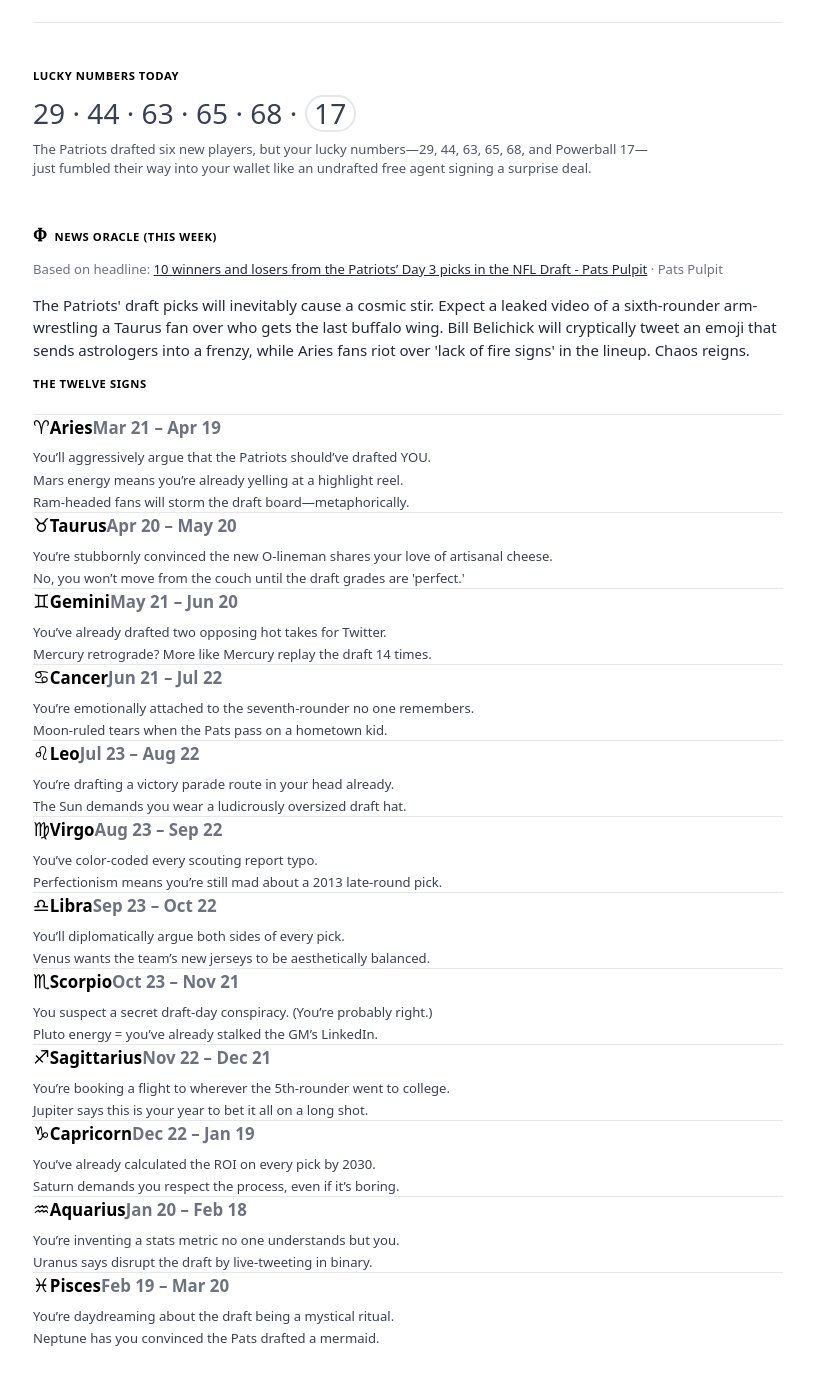
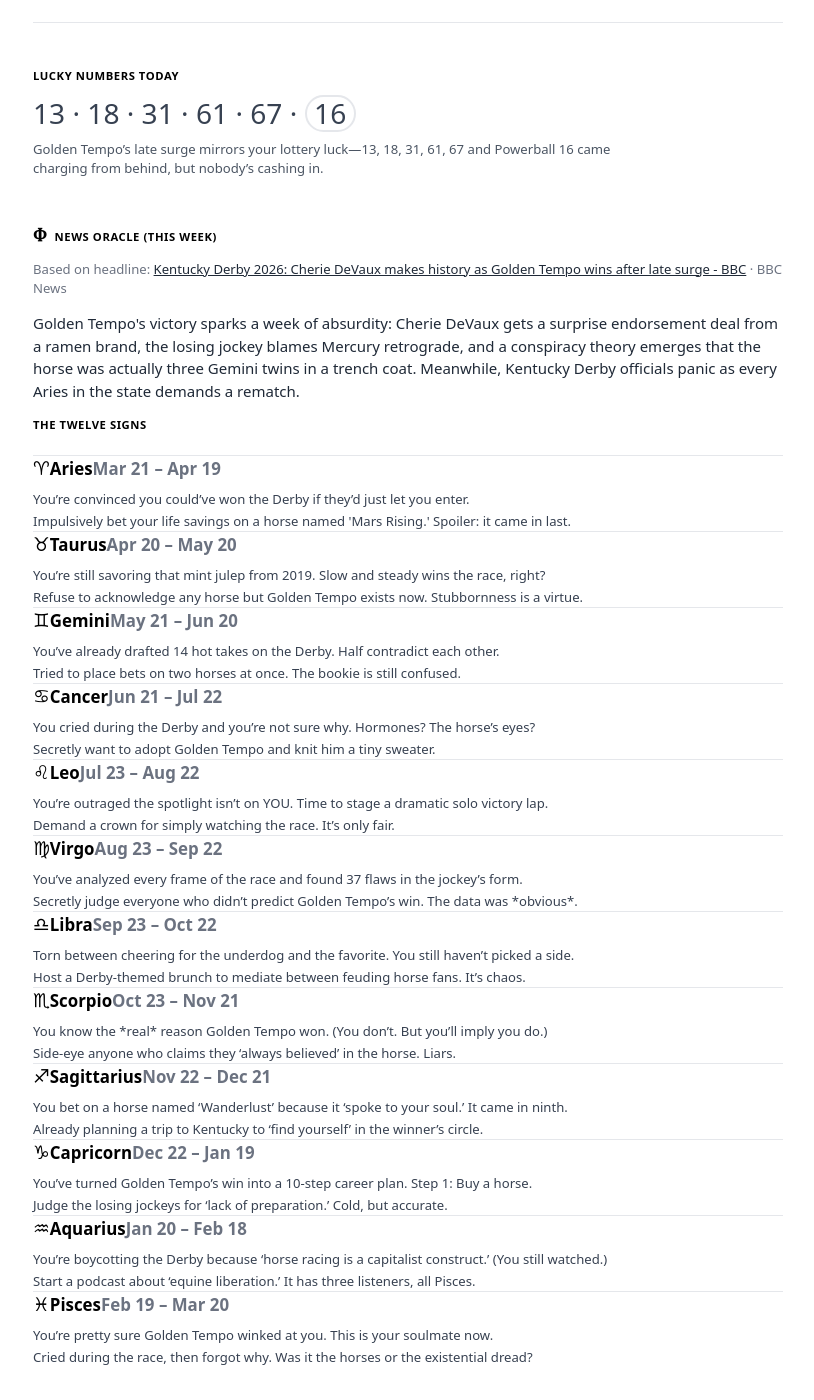
Before and after one commit to saldarji/darjix, a Jekyll site: the page built from horoscopes.html, in a window 1280 px wide and 1400 px high, scrolled down 200 px. Shown: the whole window, without its empty margins (232-1046 px from the left). Built offline with Jekyll 4.4.1, drawn with Linux system fonts in a browser that asks for light colours; some of the changed text lies outside the part shown.

Commit message:
🤖 Auto-update: Horoscopes - May 04, 2026

```diff
--- a/_data/horoscopes.json
+++ b/_data/horoscopes.json
@@ -1,99 +1,98 @@
 {
-  "page_title": "Patriots Draft Chaos Zodiac Meltdown",
-  "week_start_iso": "2026-04-27",
-  "week_label": "April 27, 2026",
-  "date_caption": "Created April 27, 2026 for the 18th week of 2026.",
-  "generated_at_iso": "2026-04-27T10:55:23Z",
+  "page_title": "Derby Drama and Cosmic Chaos",
+  "week_start_iso": "2026-05-04",
+  "week_label": "May 04, 2026",
+  "date_caption": "Created May 4, 2026 for the 19th week of 2026.",
+  "generated_at_iso": "2026-05-04T10:58:34Z",
   "news": {
-    "title": "10 winners and losers from the Patriots’ Day 3 picks in the NFL Draft - Pats Pulpit",
-    "source": "Pats Pulpit",
-    "url": "https://www.patspulpit.com/new-england-patriots-draft/127407/10-winners-and-losers-from-the-patriots-day-3-picks-in-the-2026-nfl-draft"
+    "title": "Kentucky Derby 2026: Cherie DeVaux makes history as Golden Tempo wins after late surge - BBC",
+    "source": "BBC News",
+    "url": "https://www.bbc.com/sport/horse-racing/articles/ce3plndgkreo"
   },
-  "weekly_forecast": "The Patriots' draft picks will inevitably cause a cosmic stir. Expect a leaked video of a sixth-rounder arm-wrestling a Taurus fan over who gets the last buffalo wing. Bill Belichick will cryptically tweet an emoji that sends astrologers into a frenzy, while Aries fans riot over 'lack of fire signs' in the lineup. Chaos reigns.",
+  "weekly_forecast": "Golden Tempo's victory sparks a week of absurdity: Cherie DeVaux gets a surprise endorsement deal from a ramen brand, the losing jockey blames Mercury retrograde, and a conspiracy theory emerges that the horse was actually three Gemini twins in a trench coat. Meanwhile, Kentucky Derby officials panic as every Aries in the state demands a rematch.",
   "signs": [
     {
       "name": "Aries",
       "lines": [
-        "You’ll aggressively argue that the Patriots should’ve drafted YOU.",
-        "Mars energy means you’re already yelling at a highlight reel.",
-        "Ram-headed fans will storm the draft board—metaphorically."
+        "You’re convinced you could’ve won the Derby if they’d just let you enter.",
+        "Impulsively bet your life savings on a horse named 'Mars Rising.' Spoiler: it came in last."
       ]
     },
     {
       "name": "Taurus",
       "lines": [
-        "You’re stubbornly convinced the new O-lineman shares your love of artisanal cheese.",
-        "No, you won’t move from the couch until the draft grades are 'perfect.'"
+        "You’re still savoring that mint julep from 2019. Slow and steady wins the race, right?",
+        "Refuse to acknowledge any horse but Golden Tempo exists now. Stubbornness is a virtue."
       ]
     },
     {
       "name": "Gemini",
       "lines": [
-        "You’ve already drafted two opposing hot takes for Twitter.",
-        "Mercury retrograde? More like Mercury replay the draft 14 times."
+        "You’ve already drafted 14 hot takes on the Derby. Half contradict each other.",
+        "Tried to place bets on two horses at once. The bookie is still confused."
       ]
     },
     {
       "name": "Cancer",
       "lines": [
-        "You’re emotionally attached to the seventh-rounder no one remembers.",
-        "Moon-ruled tears when the Pats pass on a hometown kid."
+        "You cried during the Derby and you’re not sure why. Hormones? The horse’s eyes?",
+        "Secretly want to adopt Golden Tempo and knit him a tiny sweater."
       ]
     },
     {
       "name": "Leo",
       "lines": [
-        "You’re drafting a victory parade route in your head already.",
-        "The Sun demands you wear a ludicrously oversized draft hat."
+        "You’re outraged the spotlight isn’t on YOU. Time to stage a dramatic solo victory lap.",
+        "Demand a crown for simply watching the race. It’s only fair."
       ]
     },
     {
       "name": "Virgo",
       "lines": [
-        "You’ve color-coded every scouting report typo.",
-        "Perfectionism means you’re still mad about a 2013 late-round pick."
+        "You’ve analyzed every frame of the race and found 37 flaws in the jockey’s form.",
+        "Secretly judge everyone who didn’t predict Golden Tempo’s win. The data was *obvious*."
       ]
     },
     {
       "name": "Libra",
       "lines": [
-        "You’ll diplomatically argue both sides of every pick.",
-        "Venus wants the team’s new jerseys to be aesthetically balanced."
+        "Torn between cheering for the underdog and the favorite. You still haven’t picked a side.",
+        "Host a Derby-themed brunch to mediate between feuding horse fans. It’s chaos."
       ]
     },
     {
       "name": "Scorpio",
       "lines": [
-        "You suspect a secret draft-day conspiracy. (You’re probably right.)",
-        "Pluto energy = you’ve already stalked the GM’s LinkedIn."
+        "You know the *real* reason Golden Tempo won. (You don’t. But you’ll imply you do.)",
+        "Side-eye anyone who claims they ‘always believed’ in the horse. Liars."
       ]
     },
     {
       "name": "Sagittarius",
       "lines": [
-        "You’re booking a flight to wherever the 5th-rounder went to college.",
-        "Jupiter says this is your year to bet it all on a long shot."
+        "You bet on a horse named ‘Wanderlust’ because it ‘spoke to your soul.’ It came in ninth.",
+        "Already planning a trip to Kentucky to ‘find yourself’ in the winner’s circle."
       ]
     },
     {
       "name": "Capricorn",
       "lines": [
-        "You’ve already calculated the ROI on every pick by 2030.",
-        "Saturn demands you respect the process, even if it’s boring."
+        "You’ve turned Golden Tempo’s win into a 10-step career plan. Step 1: Buy a horse.",
+        "Judge the losing jockeys for ‘lack of preparation.’ Cold, but accurate."
       ]
     },
     {
       "name": "Aquarius",
       "lines": [
-        "You’re inventing a stats metric no one understands but you.",
-        "Uranus says disrupt the draft by live-tweeting in binary."
+        "You’re boycotting the Derby because ‘horse racing is a capitalist construct.’ (You still watched.)",
+        "Start a podcast about ‘equine liberation.’ It has three listeners, all Pisces."
       ]
     },
     {
       "name": "Pisces",
       "lines": [
-        "You’re daydreaming about the draft being a mystical ritual.",
-        "Neptune has you convinced the Pats drafted a mermaid."
+        "You’re pretty sure Golden Tempo winked at you. This is your soulmate now.",
+        "Cried during the race, then forgot why. Was it the horses or the existential dread?"
       ]
     }
   ],
@@ -104,12 +103,12 @@
     "lucky_draw": "Powerball-style: five distinct 1–69 (sorted) plus one Powerball 1–26; snarky one-liner via same LLM."
   },
   "lucky_numbers": [
-    29,
-    44,
-    63,
-    65,
-    68,
-    17
+    13,
+    18,
+    31,
+    61,
+    67,
+    16
   ],
-  "lucky_numbers_comment": "The Patriots drafted six new players, but your lucky numbers—29, 44, 63, 65, 68, and Powerball 17—just fumbled their way into your wallet like an undrafted free agent signing a surprise deal."
+  "lucky_numbers_comment": "Golden Tempo’s late surge mirrors your lottery luck—13, 18, 31, 61, 67 and Powerball 16 came charging from behind, but nobody’s cashing in."
 }
```
